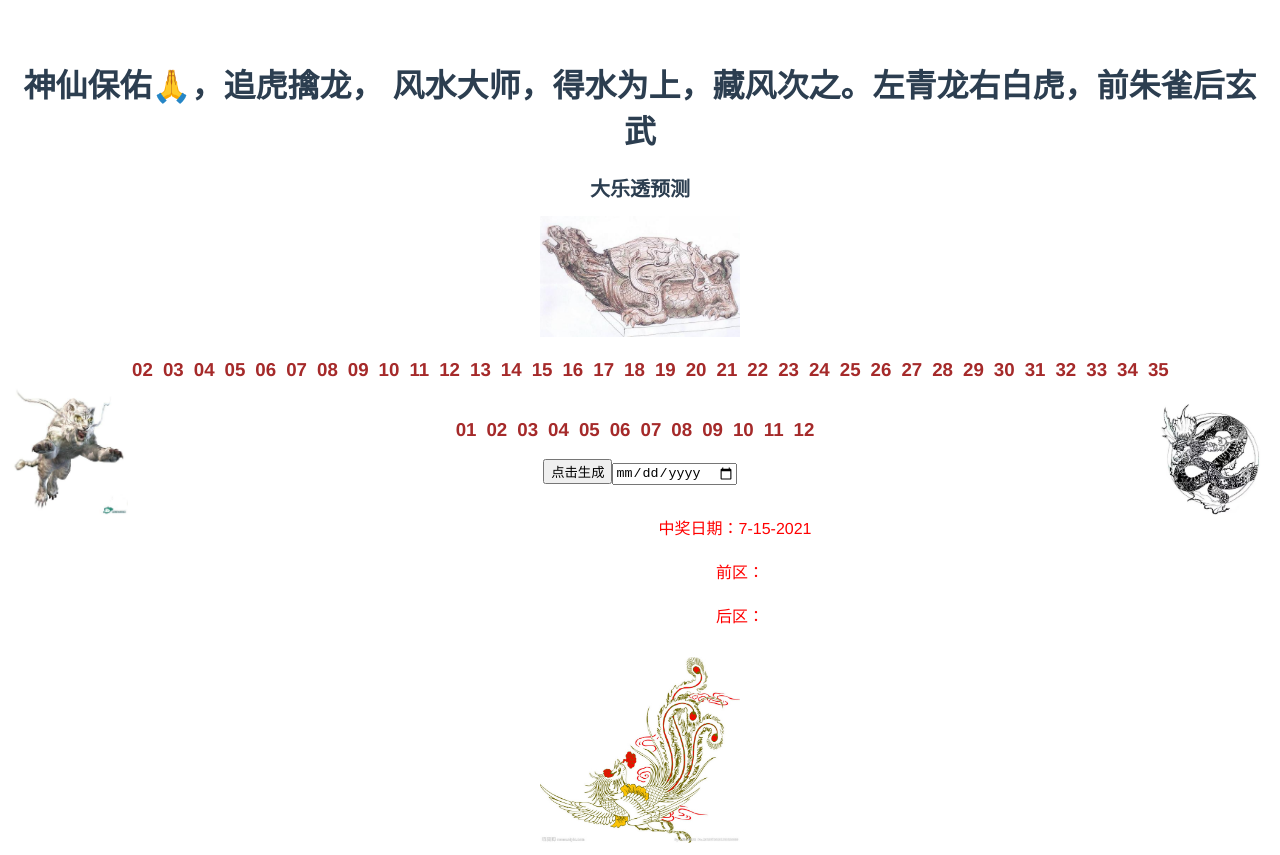
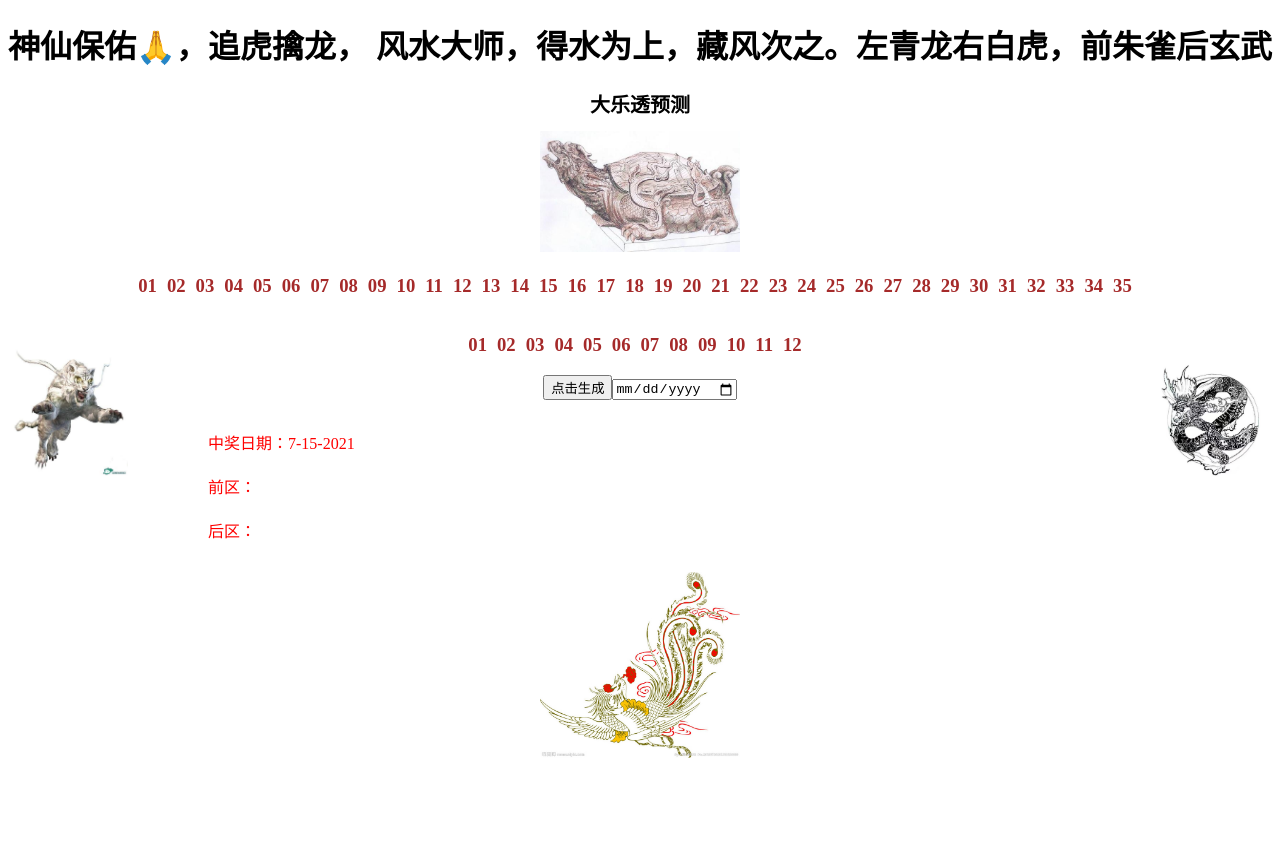
Before and after one commit to zorewy/keno-forecast, a Vue app: page / in a window 1280 px wide. After the commit the page ends 800 px from the top, so only its background shows below. Built offline with nearby package versions, Linux system fonts and the light colour scheme.

Commit message:
vue框架2

```diff
--- a/docker-compose.yml
+++ b/docker-compose.yml
@@ -7,4 +7,4 @@
         image: keno-forecast # 依赖于当前 Dockerfile 创建镜像
         container_name: keno-forecast
         ports:
-            - 8081:80 # 宿主机通过 8081 访问
+            - 80:80 # 宿主机通过 8081 访问
--- a/src/App.vue
+++ b/src/App.vue
@@ -106,14 +106,6 @@
 
 <style>
 #app {
-  font-family: Avenir, Helvetica, Arial, sans-serif;
-  -webkit-font-smoothing: antialiased;
-  -moz-osx-font-smoothing: grayscale;
-  text-align: center;
-  color: #2c3e50;
-  margin-top: 60px;
-}
-#app {
   position: relative;
 }
 .top {
```
